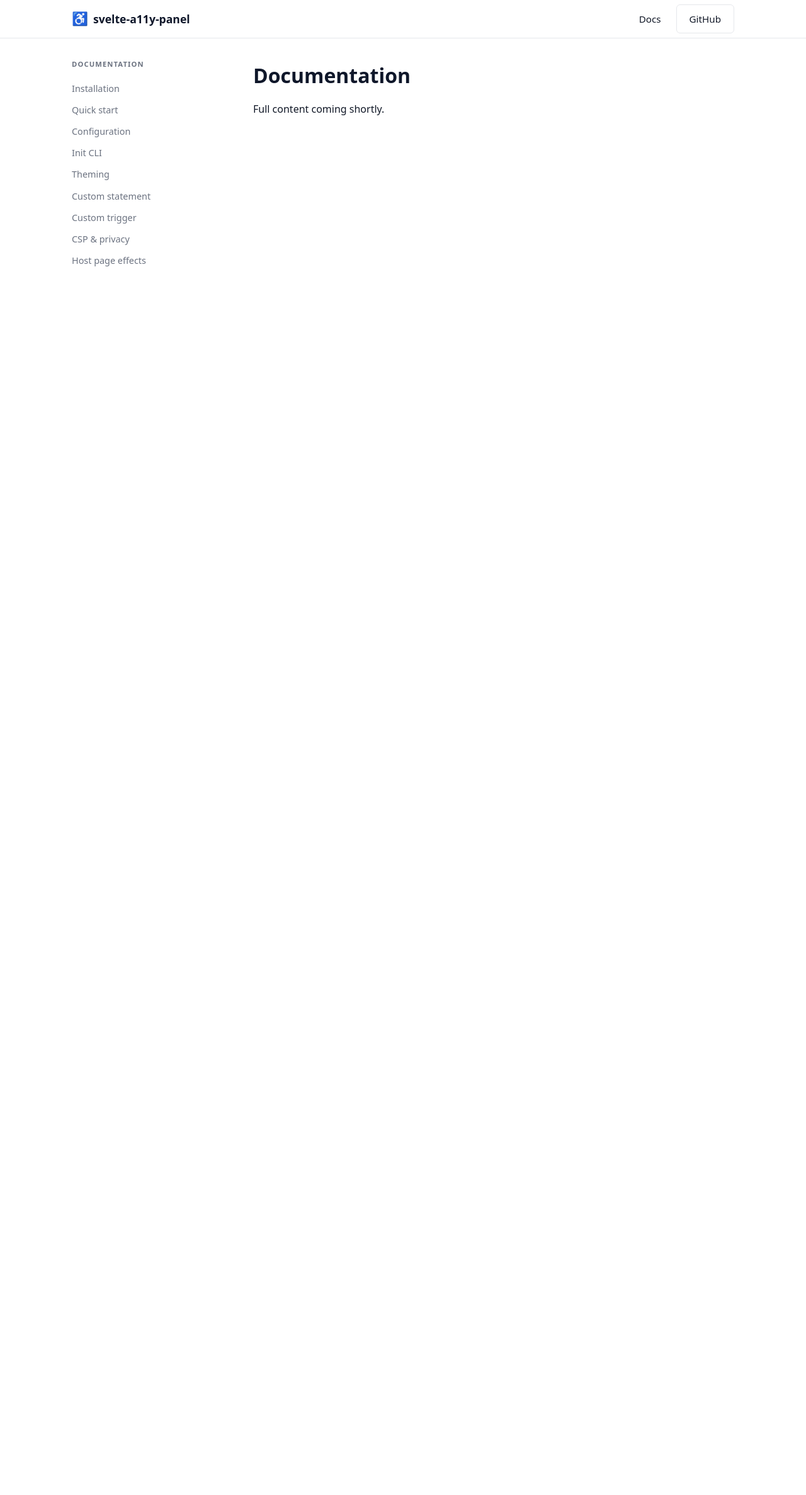
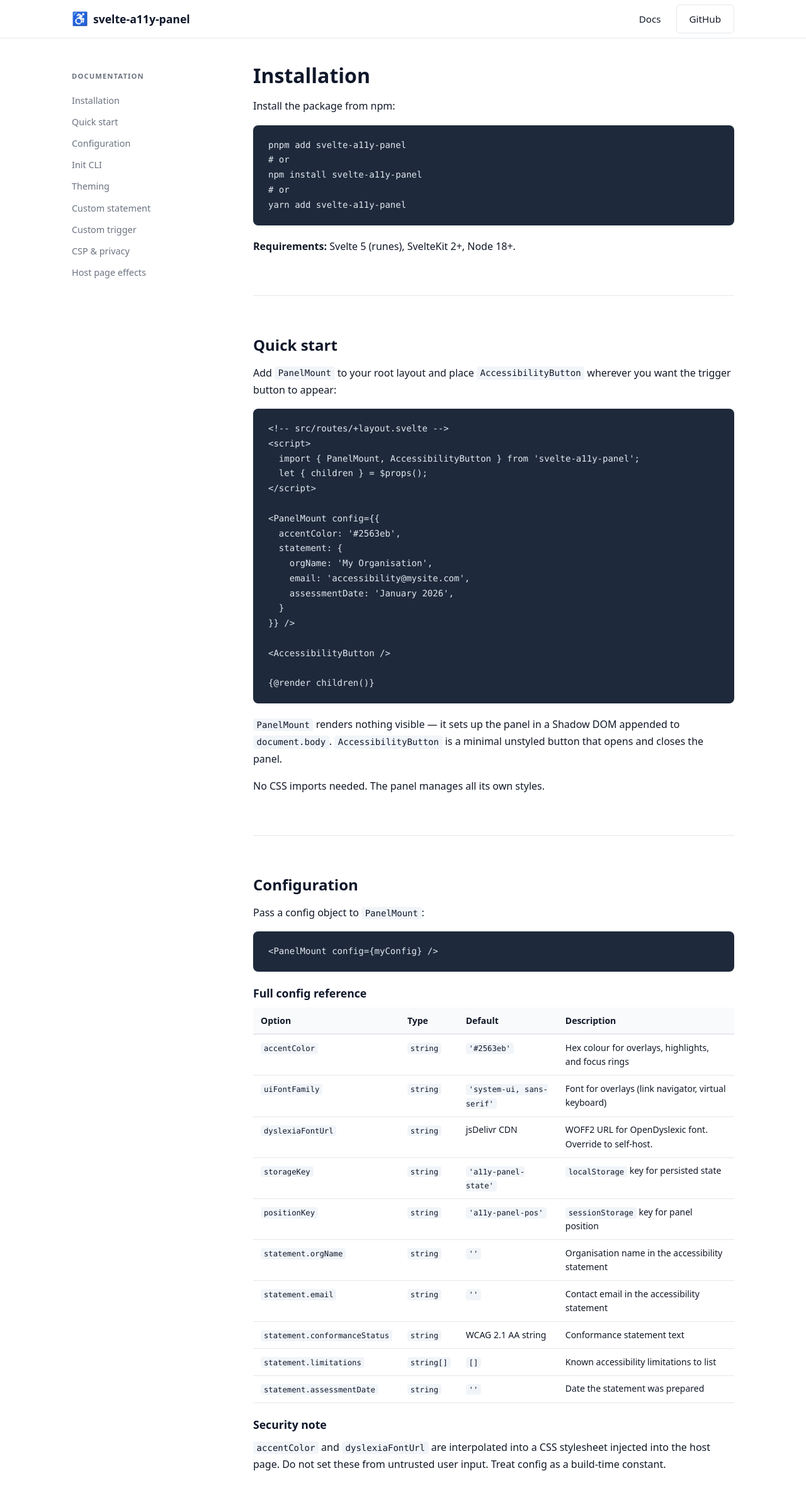
Before and after one commit to curtislmartin/svelte-a11y-panel, a SvelteKit app: page /docs in a window 1280 px wide. Shown: the top 2374 px of the page at 63% size. Before the commit the page ends 800 px from the top, so only its background shows below. Built offline with nearby package versions, Linux system fonts and the light colour scheme.

Commit message:
feat: add docs installation, quick start, and configuration sections

```diff
--- a/src/routes/docs/+page.svelte
+++ b/src/routes/docs/+page.svelte
@@ -1,7 +1,95 @@
 <svelte:head>
   <title>Docs — svelte-a11y-panel</title>
-  <meta name="description" content="Full documentation for svelte-a11y-panel — installation, configuration, init CLI, CSP, theming, and more." />
+  <meta name="description" content="Full documentation for svelte-a11y-panel." />
 </svelte:head>
 
-<h1>Documentation</h1>
-<p>Full content coming shortly.</p>
+<!-- Installation -->
+<section id="installation" class="doc-section">
+  <h1>Installation</h1>
+  <p>Install the package from npm:</p>
+  <pre><code>pnpm add svelte-a11y-panel
+# or
+npm install svelte-a11y-panel
+# or
+yarn add svelte-a11y-panel</code></pre>
+  <p><strong>Requirements:</strong> Svelte 5 (runes), SvelteKit 2+, Node 18+.</p>
+</section>
+
+<!-- Quick start -->
+<section id="quick-start" class="doc-section">
+  <h2>Quick start</h2>
+  <p>Add <code>PanelMount</code> to your root layout and place <code>AccessibilityButton</code> wherever you want the trigger button to appear:</p>
+  <pre><code>&lt;!-- src/routes/+layout.svelte --&gt;
+&lt;script&gt;
+  import &#123; PanelMount, AccessibilityButton &#125; from 'svelte-a11y-panel';
+  let &#123; children &#125; = $props();
+&lt;/script&gt;
+
+&lt;PanelMount config=&#123;&#123;
+  accentColor: '#2563eb',
+  statement: &#123;
+    orgName: 'My Organisation',
+    email: 'accessibility@mysite.com',
+    assessmentDate: 'January 2026',
+  &#125;
+&#125;&#125; /&gt;
+
+&lt;AccessibilityButton /&gt;
+
+&#123;@render children()&#125;</code></pre>
+  <p><code>PanelMount</code> renders nothing visible — it sets up the panel in a Shadow DOM appended to <code>document.body</code>. <code>AccessibilityButton</code> is a minimal unstyled button that opens and closes the panel.</p>
+  <p>No CSS imports needed. The panel manages all its own styles.</p>
+</section>
+
+<!-- Configuration -->
+<section id="configuration" class="doc-section">
+  <h2>Configuration</h2>
+  <p>Pass a config object to <code>PanelMount</code>:</p>
+  <pre><code>&lt;PanelMount config=&#123;myConfig&#125; /&gt;</code></pre>
+
+  <h3>Full config reference</h3>
+  <div class="table-wrap">
+    <table>
+      <thead>
+        <tr><th>Option</th><th>Type</th><th>Default</th><th>Description</th></tr>
+      </thead>
+      <tbody>
+        <tr><td><code>accentColor</code></td><td><code>string</code></td><td><code>'#2563eb'</code></td><td>Hex colour for overlays, highlights, and focus rings</td></tr>
+        <tr><td><code>uiFontFamily</code></td><td><code>string</code></td><td><code>'system-ui, sans-serif'</code></td><td>Font for overlays (link navigator, virtual keyboard)</td></tr>
+        <tr><td><code>dyslexiaFontUrl</code></td><td><code>string</code></td><td>jsDelivr CDN</td><td>WOFF2 URL for OpenDyslexic font. Override to self-host.</td></tr>
+        <tr><td><code>storageKey</code></td><td><code>string</code></td><td><code>'a11y-panel-state'</code></td><td><code>localStorage</code> key for persisted state</td></tr>
+        <tr><td><code>positionKey</code></td><td><code>string</code></td><td><code>'a11y-panel-pos'</code></td><td><code>sessionStorage</code> key for panel position</td></tr>
+        <tr><td><code>statement.orgName</code></td><td><code>string</code></td><td><code>''</code></td><td>Organisation name in the accessibility statement</td></tr>
+        <tr><td><code>statement.email</code></td><td><code>string</code></td><td><code>''</code></td><td>Contact email in the accessibility statement</td></tr>
+        <tr><td><code>statement.conformanceStatus</code></td><td><code>string</code></td><td>WCAG 2.1 AA string</td><td>Conformance statement text</td></tr>
+        <tr><td><code>statement.limitations</code></td><td><code>string[]</code></td><td><code>[]</code></td><td>Known accessibility limitations to list</td></tr>
+        <tr><td><code>statement.assessmentDate</code></td><td><code>string</code></td><td><code>''</code></td><td>Date the statement was prepared</td></tr>
+      </tbody>
+    </table>
+  </div>
+
+  <h3>Security note</h3>
+  <p>
+    <code>accentColor</code> and <code>dyslexiaFontUrl</code> are interpolated into a CSS stylesheet
+    injected into the host page. Do not set these from untrusted user input. Treat config as a build-time constant.
+  </p>
+</section>
+
+<style>
+  .doc-section {
+    margin-bottom: 4rem;
+    padding-bottom: 3rem;
+    border-bottom: 1px solid var(--color-border);
+  }
+  .doc-section:last-child { border-bottom: none; }
+  h1 { font-size: 2rem; font-weight: 800; margin-bottom: 1rem; }
+  h2 { font-size: 1.5rem; font-weight: 700; margin: 2rem 0 1rem; }
+  h3 { font-size: 1.1rem; font-weight: 600; margin: 1.5rem 0 0.75rem; }
+  p { margin: 0 0 1rem; line-height: 1.7; }
+  pre { margin-bottom: 1.25rem; }
+  .table-wrap { overflow-x: auto; margin-bottom: 1.25rem; }
+  table { width: 100%; border-collapse: collapse; font-size: 0.875rem; }
+  th { text-align: left; padding: 0.6rem 0.75rem; background: var(--color-sidebar-bg); border-bottom: 2px solid var(--color-border); font-weight: 600; }
+  td { padding: 0.6rem 0.75rem; border-bottom: 1px solid var(--color-border); vertical-align: top; }
+  td:first-child code { white-space: nowrap; }
+</style>
```
